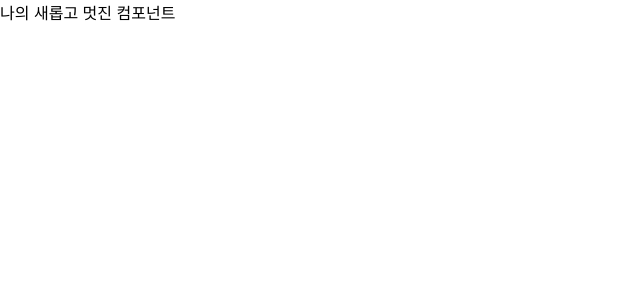
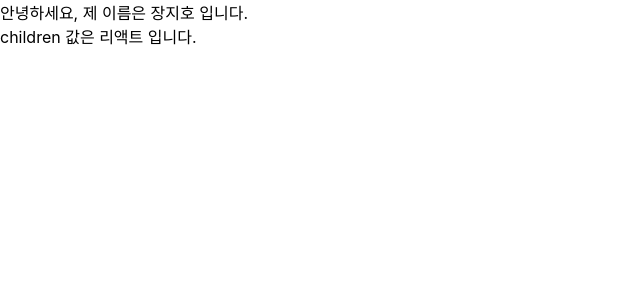
Before and after one commit to jang95/React-basic, a React (Create React App) app in the folder hello-react/: page / in a window 1280 px wide. Shown: the top 300 px of the page, without its empty margins (0-640 px from the left). Built offline with nearby package versions, Linux system fonts and the light colour scheme.

Commit message:
Study Day 5 chapter3 (props)

```diff
--- a/hello-react/src/App.js
+++ b/hello-react/src/App.js
@@ -2,7 +2,7 @@ import React from 'react';
 import Mycomponent from './Mycomponent';
 
 const App = () => {
-  return <Mycomponent />
+  return <Mycomponent name="장지호">리액트</Mycomponent>
 };
 
 export default App;
--- a/hello-react/src/Mycomponent.js
+++ b/hello-react/src/Mycomponent.js
@@ -1,7 +1,20 @@
 import React from 'react';
 
-const Mycomponent = () => {
-  return <div>나의 새롭고 멋진 컴포넌트</div>
+const Mycomponent = props => {
+  return (
+    <div>
+      안녕하세요, 제 이름은 {props.name} 입니다. <br/>
+      {/* 컴포넌트 태그 사이의 내용을 보여주는 props => children */}
+      children 값은 {props.children} 입니다.
+    </div>
+    )
+};
+
+/**
+ * props의 값을 부모 컴포넌트에서 따로 지정하지 않았을 때 보여 줄 기본값 설정
+ */
+Mycomponent.defaultProps = {
+  name: '기본 이름'
 };
 
 // 다른 파일에서 이 파일을 import할 때, 위에서 선언한 MyComponent 클래스를 불러오도록 설정
```
Also changed, not shown: 1 other file (tests, documents, lock files or other folders).
